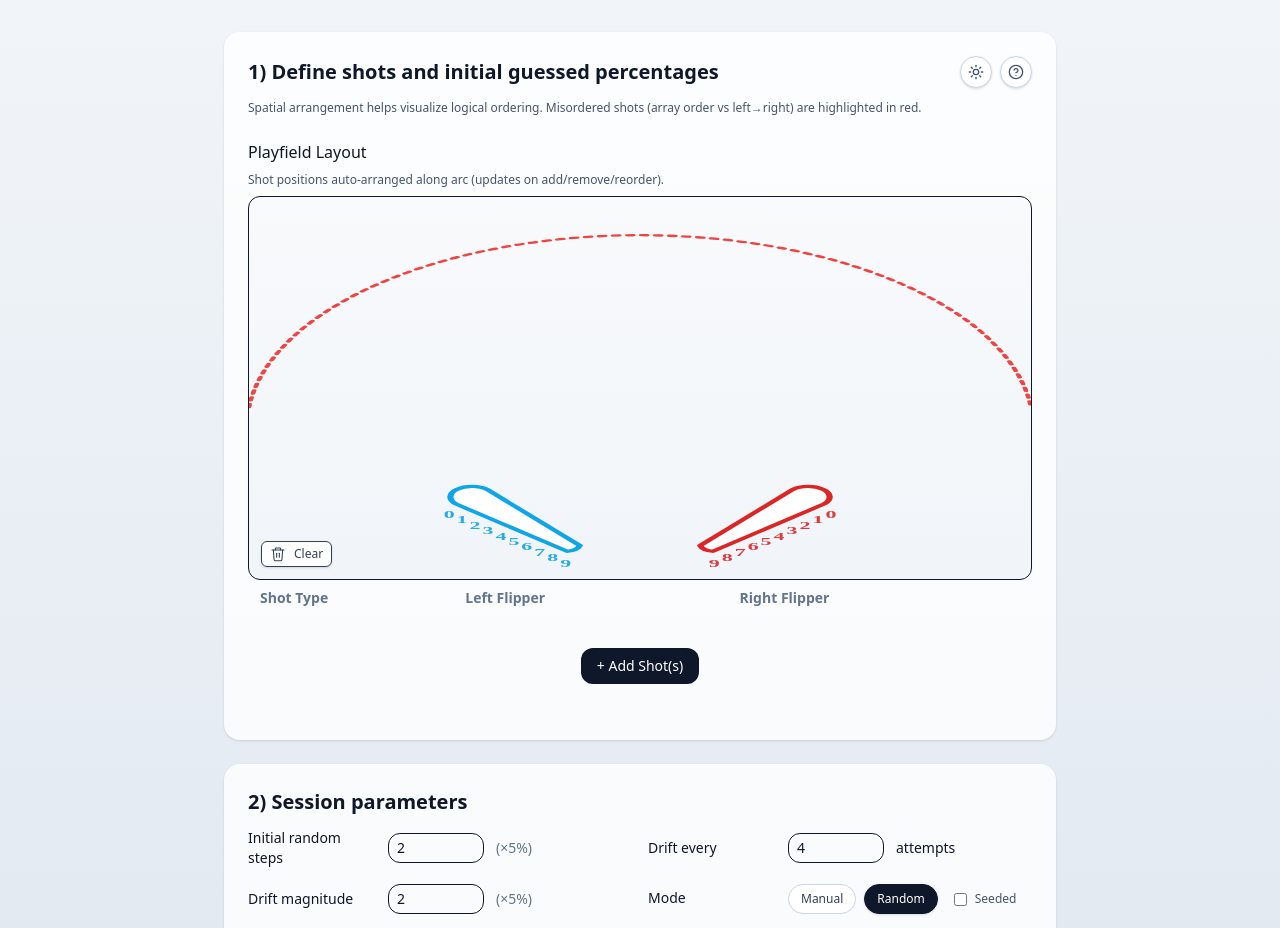
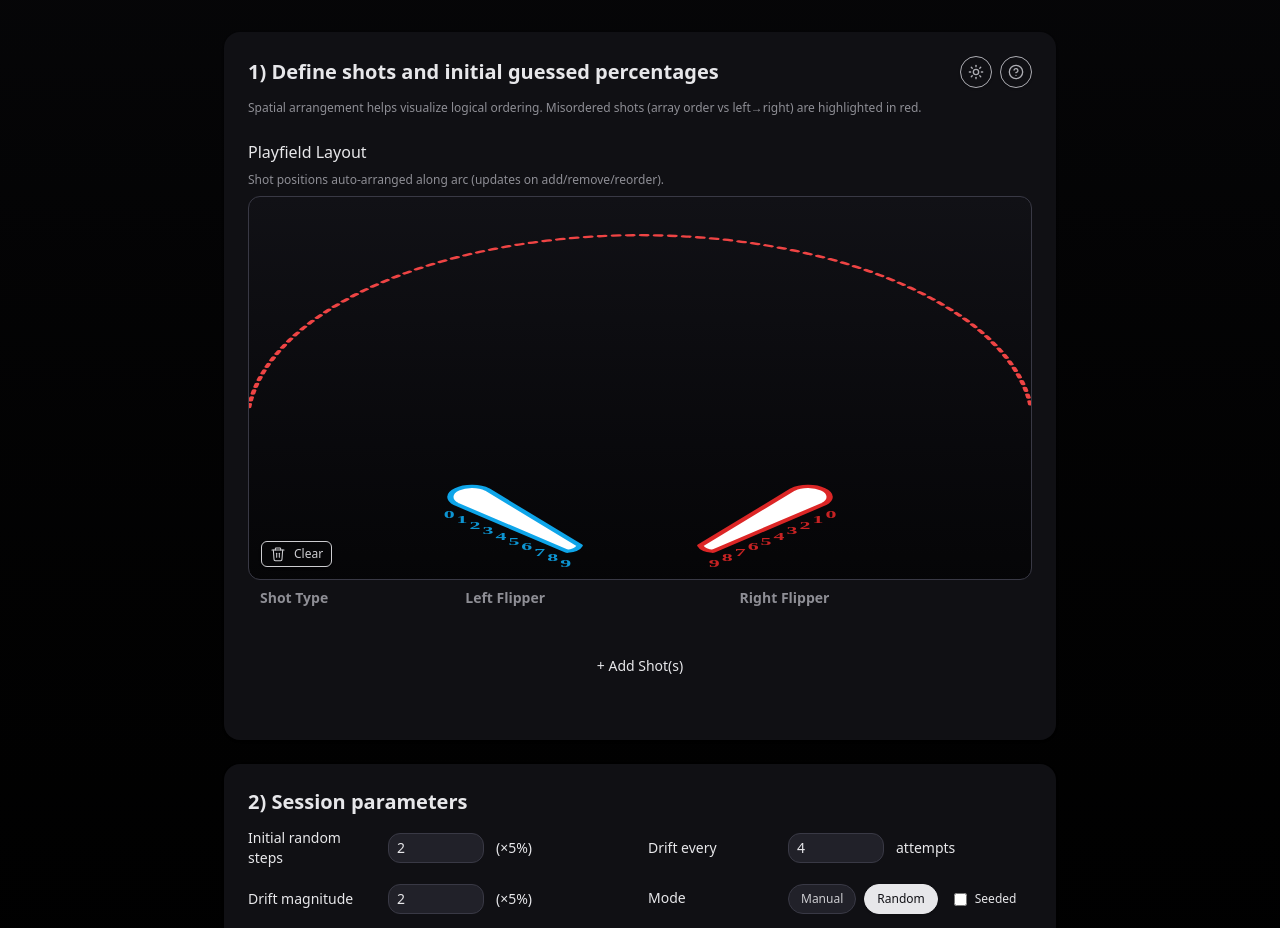
Before and after one commit to garybrowndev/PinballAccuracyMemoryTrainer, a React (Vite) app: page / in a window 1280 px wide. Shown: the top 928 px of the page. Built offline with nearby package versions, Linux system fonts and the light colour scheme.

Commit message:
Fix dark mode with proper Tailwind v4 config and much darker colors
Co-authored-by: garybrowndev <24922721+garybrowndev@users.noreply.github.com>

```diff
--- a/src/app.jsx
+++ b/src/app.jsx
@@ -86,8 +86,8 @@ const ElementTile = ({ name, selected, onSelect, hasSelection = true }) => {
       type="button"
       onClick={onSelect}
       className={
-        `relative rounded-md bg-white dark:bg-slate-700 shadow-sm transition ring-offset-1 focus:outline-none focus:ring-2 focus:ring-slate-900 dark:focus:ring-slate-300 overflow-visible ${
-          selected ? 'ring-2 ring-slate-900 dark:ring-slate-300' : 'ring-1 ring-slate-300 dark:ring-slate-600 hover:ring-slate-500 dark:hover:ring-slate-400'}`
+        `relative rounded-md bg-white dark:bg-slate-700 shadow-sm transition ring-offset-1 focus:outline-none focus:ring-2 focus:ring-slate-900 dark:focus:ring-gray-400 overflow-visible ${
+          selected ? 'ring-2 ring-slate-900 dark:ring-gray-300' : 'ring-1 ring-slate-300 dark:ring-gray-700 hover:ring-slate-500 dark:hover:ring-gray-600'}`
       }
       style={{
         width: size,
@@ -98,7 +98,7 @@ const ElementTile = ({ name, selected, onSelect, hasSelection = true }) => {
     >
       <div className="absolute top-0 left-0" style={{ width: size, height: size }}>
         {!imgVisible && (
-          <div className="absolute inset-0 flex items-center justify-center text-[10px] font-medium text-slate-700 dark:text-slate-300 p-1 text-center leading-tight select-none">
+          <div className="absolute inset-0 flex items-center justify-center text-[10px] font-medium text-slate-700 dark:text-gray-300 p-1 text-center leading-tight select-none">
             {name}
           </div>
         )}
@@ -132,13 +132,13 @@ const InlineElementThumb = ({ name, selected, onClick }) => {
       type="button"
       onClick={onClick}
       data-shot-chip-thumb
-      className={`${selected ? 'ring-2 ring-slate-900 dark:ring-slate-300' : 'ring-1 ring-slate-300 dark:ring-slate-600 hover:ring-slate-500 dark:hover:ring-slate-400'} relative bg-white dark:bg-slate-700 shadow-sm transition focus:outline-none focus:ring-2 focus:ring-slate-900 dark:focus:ring-slate-300 rounded-md overflow-visible`}
+      className={`${selected ? 'ring-2 ring-slate-900 dark:ring-gray-300' : 'ring-1 ring-slate-300 dark:ring-gray-700 hover:ring-slate-500 dark:hover:ring-gray-600'} relative bg-white dark:bg-slate-700 shadow-sm transition focus:outline-none focus:ring-2 focus:ring-slate-900 dark:focus:ring-gray-400 rounded-md overflow-visible`}
       style={{ width: size, height: size + 18 }} // extra space for hanging label
       aria-pressed={selected}
     >
       <div className="absolute top-0 left-0" style={{ width: size, height: size }}>
         {!imgVisible && (
-          <div className="absolute inset-0 flex items-center justify-center text-[10px] font-medium text-slate-700 dark:text-slate-300 p-1 text-center leading-tight select-none">
+          <div className="absolute inset-0 flex items-center justify-center text-[10px] font-medium text-slate-700 dark:text-gray-300 p-1 text-center leading-tight select-none">
             {name}
           </div>
         )}
@@ -402,9 +402,9 @@ function useLocalStorage(key, initialValue) {
 
 // Reusable presentational components hoisted out of App to keep stable identity
 const Section = ({ title, children, right }) => (
-  <div className="bg-white/80 dark:bg-slate-800/80 rounded-2xl shadow p-4 md:p-6 mb-6">
+  <div className="bg-white/80 dark:bg-gray-900/95 rounded-2xl shadow p-4 md:p-6 mb-6">
     <div className="flex items-center justify-between mb-3">
-      <h2 className="text-lg md:text-xl font-semibold dark:text-slate-100">{title}</h2>
+      <h2 className="text-lg md:text-xl font-semibold dark:text-gray-100">{title}</h2>
       {right}
     </div>
     {children}
@@ -422,7 +422,7 @@ const NumberInput = React.forwardRef(({ value, onChange, min = 0, max = 100, ste
     onChange={(e) => onChange(e.target.value)}
     onKeyDown={onKeyDown}
     className={
-      `w-24 px-2 py-1 border dark:border-slate-600 dark:bg-slate-700 dark:text-slate-100 rounded-xl text-sm focus:outline-none focus:ring ${
+      `w-24 px-2 py-1 border dark:border-gray-700 dark:bg-gray-800 dark:text-gray-100 rounded-xl text-sm focus:outline-none focus:ring ${
         className || ''}`
     }
   />
@@ -451,8 +451,8 @@ const Chip = ({ active, children, onClick, className = '', disabled = false }) =
       className={
         `px-3 py-1.5 rounded-full text-xs font-medium border transition-colors select-none text-center inline-flex items-center justify-center ${
           active
-            ? 'bg-slate-900 dark:bg-slate-100 text-white dark:text-slate-900 border-slate-900 dark:border-slate-100 shadow-sm'
-            : 'bg-white dark:bg-slate-700 hover:bg-slate-100 dark:hover:bg-slate-600 text-slate-700 dark:text-slate-200 border-slate-300 dark:border-slate-600'
+            ? 'bg-slate-900 dark:bg-gray-100 text-white dark:text-gray-900 border-slate-900 dark:border-gray-100 shadow-sm'
+            : 'bg-white dark:bg-gray-800 hover:bg-slate-100 dark:hover:bg-gray-700 text-slate-700 dark:text-gray-200 border-slate-300 dark:border-gray-700'
         }${disabled ? ' opacity-60 cursor-not-allowed' : ''
         }${className ? ` ${className}` : ''}`
       }
@@ -614,10 +614,10 @@ const PlayfieldEditor = ({ rows, setRows, selectedId, setSelectedId, misorderedI
   return (
     <div className="mt-6">
       <h3 className="font-medium mb-2">Playfield Layout</h3>
-      <div className="text-xs text-slate-600 dark:text-slate-400 mb-2">Shot positions auto-arranged along arc (updates on add/remove/reorder).</div>
+      <div className="text-xs text-slate-600 dark:text-gray-400 mb-2">Shot positions auto-arranged along arc (updates on add/remove/reorder).</div>
       <div
         ref={canvasRef}
-        className="relative border dark:border-slate-600 rounded-xl bg-gradient-to-b from-slate-50 to-slate-100 dark:from-slate-800 dark:to-slate-700 h-96 overflow-hidden"
+        className="relative border dark:border-gray-700 rounded-xl bg-gradient-to-b from-slate-50 to-slate-100 dark:from-gray-900 dark:to-gray-950 h-96 overflow-hidden"
         role="region"
         aria-label="Playfield layout"
       >
@@ -628,7 +628,7 @@ const PlayfieldEditor = ({ rows, setRows, selectedId, setSelectedId, misorderedI
             onClick={(e) => {
               e.stopPropagation(); onClear();
             }}
-            className="absolute left-3 bottom-3 z-40 bg-white/90 dark:bg-slate-700/90 hover:bg-white dark:hover:bg-slate-700 text-slate-700 dark:text-slate-200 border dark:border-slate-600 shadow px-2 py-1 rounded-md text-xs flex items-center gap-2"
+            className="absolute left-3 bottom-3 z-40 bg-white/90 dark:bg-slate-700/90 hover:bg-white dark:hover:bg-slate-700 text-slate-700 dark:text-gray-200 border dark:border-slate-600 shadow px-2 py-1 rounded-md text-xs flex items-center gap-2"
             title="Clear all shots"
             aria-label="Clear all shots"
           >
@@ -1146,7 +1146,7 @@ const PracticePlayfield = ({ rows, selectedIdx, selectedSide, lastRecall, fullsc
     <div className={fullscreen ? 'w-full h-full flex flex-col' : 'mt-8'}>
       {!fullscreen && <h3 className="font-medium mb-2">Playfield</h3>}
       <div ref={canvasRef} className={
-        `relative border rounded-xl bg-gradient-to-b from-slate-50 to-slate-100 overflow-hidden ${
+        `relative border dark:border-gray-700 rounded-xl bg-gradient-to-b from-slate-50 to-slate-100 dark:from-gray-900 dark:to-gray-950 overflow-hidden ${
           fullscreen ? 'flex-1 min-h-0' : 'h-96'}`
       }
       >
@@ -2340,7 +2340,7 @@ const App = () => {
     }
   }, [initialized, finalPhase]);
   return (
-    <div className={`min-h-screen bg-gradient-to-b from-slate-100 to-slate-200 text-slate-900 dark:from-slate-900 dark:to-slate-800 dark:text-slate-100 ${darkMode ? 'dark' : ''}`}>
+    <div className={`min-h-screen bg-gradient-to-b from-slate-100 to-slate-200 text-slate-900 dark:from-gray-950 dark:to-black dark:text-gray-100 ${darkMode ? 'dark' : ''}`}>
       {/* Info Modal */}
       {showInfoModal ? (
         <div
@@ -2358,7 +2358,7 @@ const App = () => {
             role="dialog"
             aria-modal="true"
             aria-labelledby="info-modal-title"
-            className="relative bg-white dark:bg-slate-800 rounded-2xl shadow-2xl max-w-2xl w-full max-h-[90vh] overflow-y-auto"
+            className="relative bg-white dark:bg-gray-900 rounded-2xl shadow-2xl max-w-2xl w-full max-h-[90vh] overflow-y-auto"
           >
             <div className="p-6 md:p-8">
               <div className="flex items-start justify-between mb-6">
@@ -2375,7 +2375,7 @@ const App = () => {
                   </svg>
                 </button>
               </div>
-              <div className="space-y-6 text-slate-700 dark:text-slate-300">
+              <div className="space-y-6 text-slate-700 dark:text-gray-300">
                 <div>
                   <h3 className="text-lg font-semibold text-slate-900 dark:text-slate-100 mb-2">Pinball Accuracy Memory Trainer</h3>
                   <p className="leading-relaxed">
@@ -2414,7 +2414,7 @@ const App = () => {
                     View on GitHub
                   </a>
                 </div>
-                <div className="pt-4 border-t dark:border-slate-600 text-sm text-slate-500 dark:text-slate-400">
+                <div className="pt-4 border-t dark:border-slate-600 text-sm text-slate-500 dark:text-gray-400">
                   <p>
                     Version {typeof __APP_VERSION__ === 'undefined' ? '0.0.1' : __APP_VERSION__}
                     {(() => {
@@ -2466,7 +2466,7 @@ const App = () => {
       {shotMenuAnchor && openShotMenuId !== null ? createPortal(
         <div className={darkMode ? 'dark' : ''}>
           <div
-            className="absolute z-50 w-[360px] rounded-xl border dark:border-slate-600 bg-white dark:bg-slate-800 shadow-xl p-3 grid grid-cols-4 gap-3"
+            className="absolute z-50 w-[360px] rounded-xl border dark:border-slate-600 bg-white dark:bg-gray-900 shadow-xl p-3 grid grid-cols-4 gap-3"
             style={{ left: `${Math.max(8, shotMenuAnchor.x)}px`, top: `${shotMenuAnchor.y}px` }}
             role="dialog"
             aria-label="Select shot type"
@@ -2509,7 +2509,7 @@ const App = () => {
       {locMenuAnchor && openLocMenuId !== null ? createPortal(
         <div className={darkMode ? 'dark' : ''}>
           <div
-            className="absolute z-50 w-48 rounded-xl border dark:border-slate-600 bg-white dark:bg-slate-800 shadow-xl p-2 grid grid-cols-2 gap-2"
+            className="absolute z-50 w-48 rounded-xl border dark:border-slate-600 bg-white dark:bg-gray-900 shadow-xl p-2 grid grid-cols-2 gap-2"
             style={{ left: `${Math.max(8, locMenuAnchor.x)}px`, top: `${locMenuAnchor.y}px` }}
             role="dialog"
             aria-label="Select location"
@@ -2539,7 +2539,7 @@ const App = () => {
                       setOpenLocMenuId(null); setLocMenuAnchor(null);
                     }
                   }}
-                  className={`${isSel ? 'bg-slate-900 dark:bg-slate-100 text-white dark:text-slate-900' : 'bg-slate-100 dark:bg-slate-700 hover:bg-slate-200 dark:hover:bg-slate-600 text-slate-700 dark:text-slate-200'} text-[11px] px-2 py-1 rounded-md text-left`}
+                  className={`${isSel ? 'bg-slate-900 dark:bg-slate-100 text-white dark:text-slate-900' : 'bg-slate-100 dark:bg-slate-700 hover:bg-slate-200 dark:hover:bg-slate-600 text-slate-700 dark:text-gray-200'} text-[11px] px-2 py-1 rounded-md text-left`}
                 >{loc}</button>
               );
             })}
@@ -2550,7 +2550,7 @@ const App = () => {
       {addCountAnchor && rows.length === 0 ? createPortal(
         <div className={darkMode ? 'dark' : ''}>
           <div
-            className="absolute z-50 w-44 rounded-xl border dark:border-slate-600 bg-white dark:bg-slate-800 shadow-xl p-2"
+            className="absolute z-50 w-44 rounded-xl border dark:border-slate-600 bg-white dark:bg-gray-900 shadow-xl p-2"
             style={{ left: `${Math.max(8, addCountAnchor.x)}px`, top: `${addCountAnchor.y}px` }}
             role="dialog"
             aria-label="How many shots to add"
@@ -2560,7 +2560,7 @@ const App = () => {
                 <button
                   key={n}
                   type="button"
-                  className="text-[11px] px-2 py-1 rounded-md bg-slate-100 dark:bg-slate-700 hover:bg-slate-200 dark:hover:bg-slate-600 text-slate-700 dark:text-slate-200"
+                  className="text-[11px] px-2 py-1 rounded-md bg-slate-100 dark:bg-slate-700 hover:bg-slate-200 dark:hover:bg-slate-600 text-slate-700 dark:text-gray-200"
                   onClick={() => {
                     const count = n;
                     // eslint-disable-next-line unicorn/consistent-function-scoping
@@ -2655,7 +2655,7 @@ const App = () => {
                     <button
                       type="button"
                       onClick={downloadStandalone}
-                      className="w-8 h-8 rounded-full bg-white dark:bg-slate-700 border border-slate-300 dark:border-slate-600 shadow hover:shadow-md transition-all flex items-center justify-center text-slate-600 dark:text-slate-300 hover:text-slate-900 dark:hover:text-slate-100"
+                      className="w-8 h-8 rounded-full bg-white dark:bg-slate-700 border border-slate-300 dark:border-slate-600 shadow hover:shadow-md transition-all flex items-center justify-center text-slate-600 dark:text-gray-300 hover:text-slate-900 dark:hover:text-slate-100"
                       title="Download this standalone HTML file"
                       aria-label="Download standalone"
                     >
@@ -2669,7 +2669,7 @@ const App = () => {
                   <button
                     type="button"
                     onClick={() => setDarkMode(!darkMode)}
-                    className="w-8 h-8 rounded-full bg-white dark:bg-slate-700 border border-slate-300 dark:border-slate-600 shadow hover:shadow-md transition-all flex items-center justify-center text-slate-600 dark:text-slate-300 hover:text-slate-900 dark:hover:text-slate-100"
+                    className="w-8 h-8 rounded-full bg-white dark:bg-slate-700 border border-slate-300 dark:border-slate-600 shadow hover:shadow-md transition-all flex items-center justify-center text-slate-600 dark:text-gray-300 hover:text-slate-900 dark:hover:text-slate-100"
                     title={darkMode ? 'Switch to light mode' : 'Switch to dark mode'}
                     aria-label={darkMode ? 'Switch to light mode' : 'Switch to dark mode'}
                   >
@@ -2694,7 +2694,7 @@ const App = () => {
                   <button
                     type="button"
                     onClick={() => setShowInfoModal(true)}
-                    className="w-8 h-8 rounded-full bg-white dark:bg-slate-700 border border-slate-300 dark:border-slate-600 shadow hover:shadow-md transition-all flex items-center justify-center text-slate-600 dark:text-slate-300 hover:text-slate-900 dark:hover:text-slate-100"
+                    className="w-8 h-8 rounded-full bg-white dark:bg-slate-700 border border-slate-300 dark:border-slate-600 shadow hover:shadow-md transition-all flex items-center justify-center text-slate-600 dark:text-gray-300 hover:text-slate-900 dark:hover:text-slate-100"
                     title="About this app"
                     aria-label="About"
                   >
@@ -2707,7 +2707,7 @@ const App = () => {
                 </div>
               }
             >
-              <div className="mb-4 text-xs text-slate-600 dark:text-slate-400">Spatial arrangement helps visualize logical ordering. Misordered shots (array order vs left→right) are highlighted in red.</div>
+              <div className="mb-4 text-xs text-slate-600 dark:text-gray-400">Spatial arrangement helps visualize logical ordering. Misordered shots (array order vs left→right) are highlighted in red.</div>
               {(() => {
                 const misorderedIds = (() => {
                   if (rows.length === 0) {
@@ -2747,7 +2747,7 @@ const App = () => {
                     <col className="w-[30px]" />
                   </colgroup>
                   <thead>
-                    <tr className="text-left text-slate-500 dark:text-slate-400 align-bottom">
+                    <tr className="text-left text-slate-500 dark:text-gray-400 align-bottom">
                       <th className={`p-2 ${selectedBlockId === 'FLIPPER_BOTH' ? 'bg-slate-50 dark:bg-slate-700' : ''}`}>
                         <div className="flex items-center gap-2">
                           <span
```
Also changed, not shown: src/index.css (+17 -0 lines).
